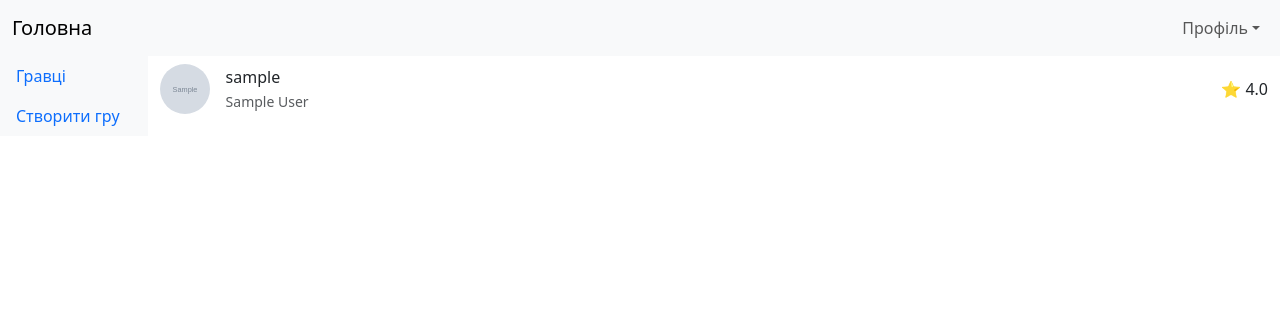
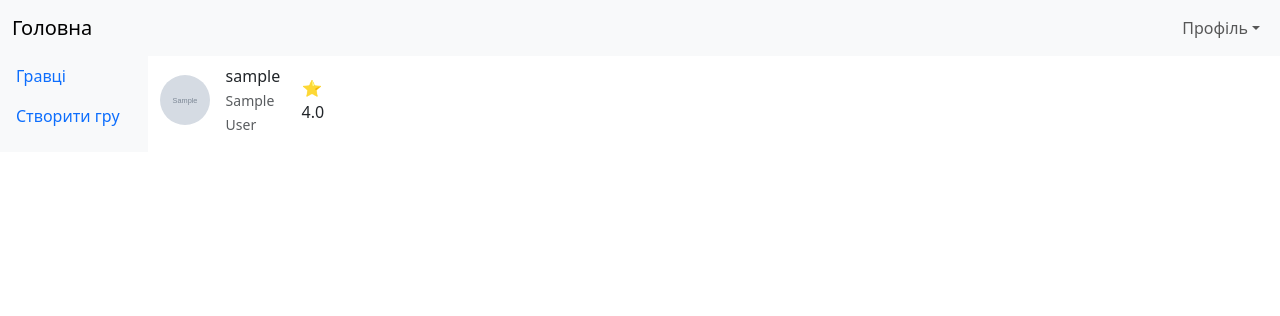
Before and after one commit to AndrewSkylone/TeamManager, a Django app: page /players in a window 1280 px wide. Shown: the top 316 px of the page. Run offline with Django 4.2, Linux system fonts and the light colour scheme; a user stored in the database is signed in; tables that the repository leaves empty hold one stand-in row (values such as "Sample post"); grey boxes marked "Sample" are stand-in pictures; some libraries are stand-ins or nearby versions.

Commit message:
задана ширина карточок

```diff
--- a/sport_team/main/templates/main/game/detail.html
+++ b/sport_team/main/templates/main/game/detail.html
@@ -7,7 +7,9 @@
 <h2>Гравці</h2>
 <div class="list-group">
     {% for player in game.players.all %}
+    <div class="col-md-6 col-lg-2 mb-2">
         {% include "main/player_card.html" %}
+    </div>
     {% endfor %}
 </div>
 <div>
--- a/sport_team/main/templates/main/players.html
+++ b/sport_team/main/templates/main/players.html
@@ -3,6 +3,8 @@
 {% block title %}Всі гравці{% endblock %}
 {% block content %}
 {% for player in players %}
-    {% include "main/player_card.html" %}
+    <div class="col-md-6 col-lg-2 mb-2">
+        {% include "main/player_card.html" %}
+    </div>
 {% endfor %}
 {% endblock %}
```
